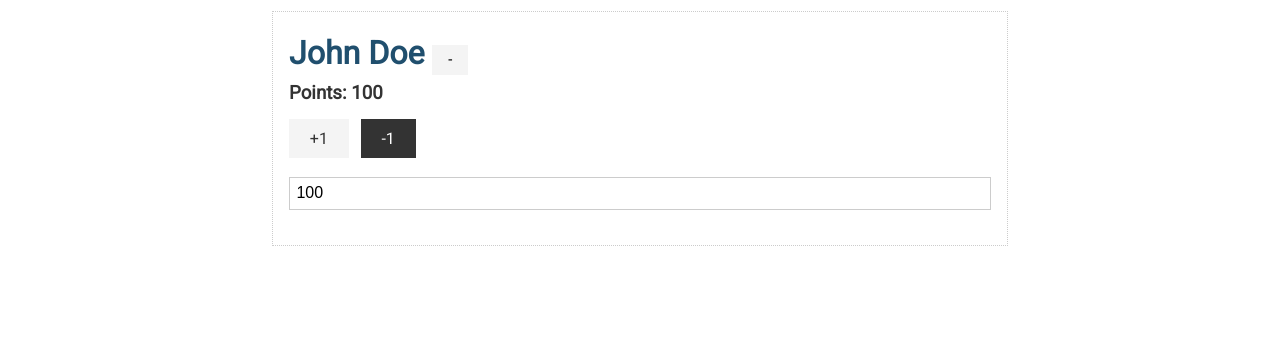
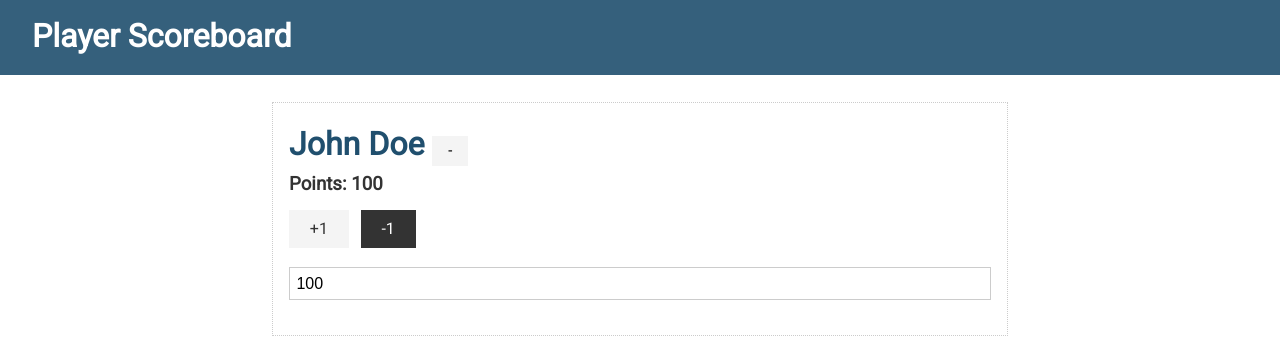
Before and after one commit to Annie-Huang/svelte-scoreboard, a Svelte app: page / in a window 1280 px wide. Shown: the top 338 px of the page. Built offline with nearby package versions, Linux system fonts and the light colour scheme.

Commit message:
Add Navbar.svelte

```diff
--- a/src/App.svelte
+++ b/src/App.svelte
@@ -1,4 +1,6 @@
 <script>
+    import Navbar from './Navbar.svelte';
+
 	// export let name;
 	let name = "John Doe";
 	let points = 100;
@@ -19,6 +21,7 @@
     }
 </style>
 
+<Navbar />
 <div class="container">
     <div class="card">
         <h1>
--- /dev/null
+++ b/src/Navbar.svelte
@@ -0,0 +1,3 @@
+<div class="navbar bg-primary">
+    <h1>Player Scoreboard</h1>
+</div>
```
